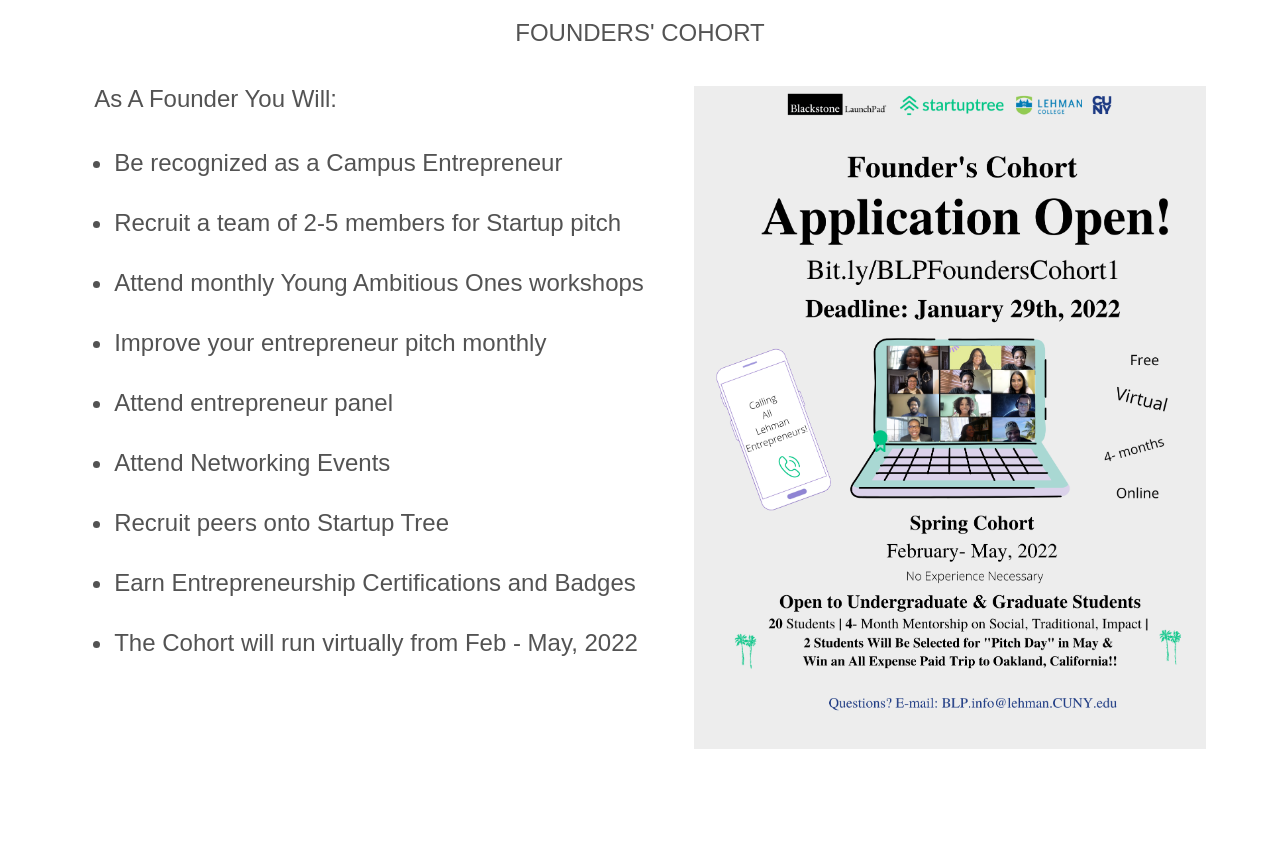
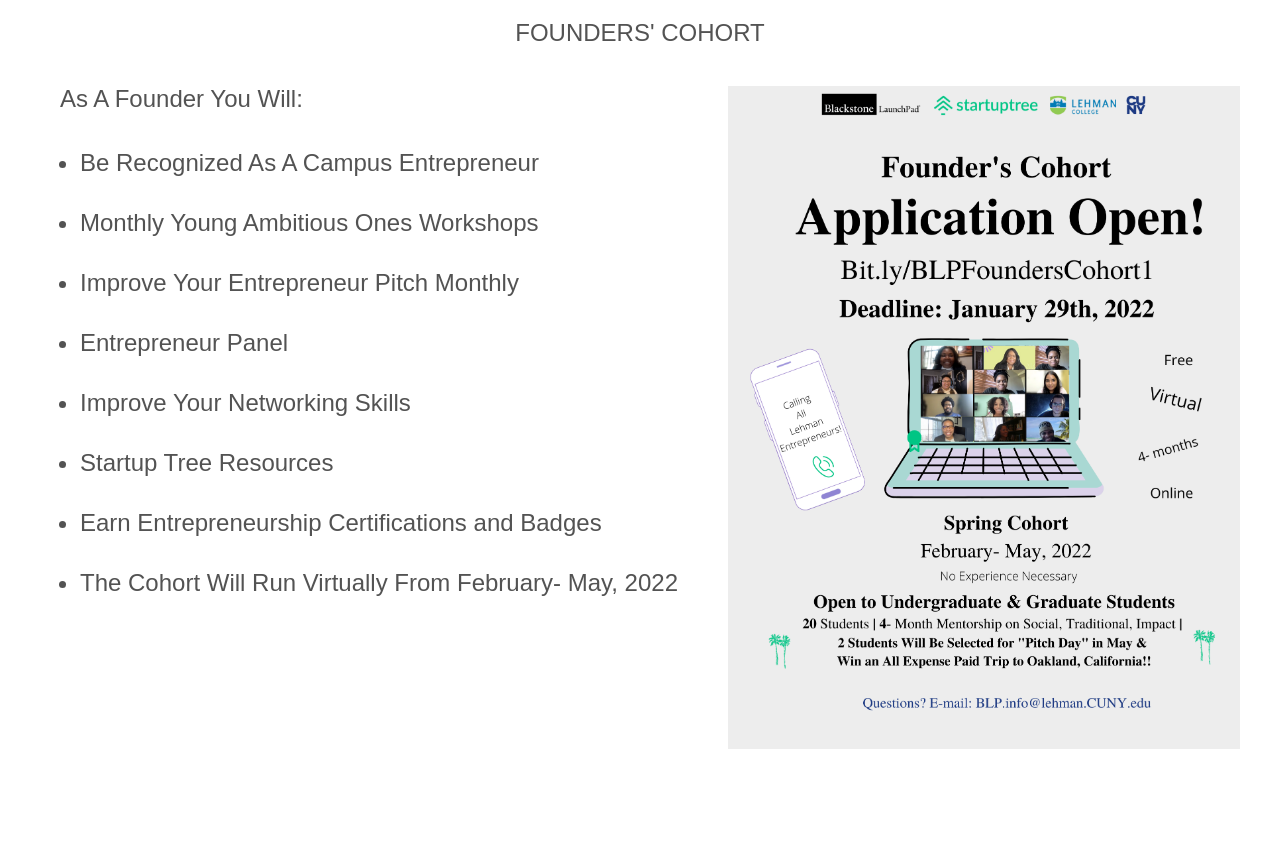
Before and after one commit to lehmancuny2x/BlackstoneLaunchPad, a plain HTML site: page index.html in a window 1280 px wide. Shown: the part 660-1506 px from the top of the page. Drawn offline with Linux system fonts and the light colour scheme; files whose address does not match are found by name; a web font is replaced by a local one.

Commit message:
changes bullets to benefits and capitalize them

```diff
--- a/index.html
+++ b/index.html
@@ -147,15 +147,15 @@
 
 
        <ul>
-          <li>Be recognized as a Campus Entrepreneur </li>
-          <li>Recruit a team of 2-5 members for Startup pitch</li>
-          <li>Attend monthly Young Ambitious Ones workshops</li>
-          <li>Improve your entrepreneur pitch monthly</li>
-          <li>Attend entrepreneur panel</li>
-          <li>Attend Networking Events</li>
-          <li>Recruit peers onto Startup Tree</li>
+          <li>Be Recognized As A Campus Entrepreneur </li>
+
+          <li>Monthly Young Ambitious Ones Workshops</li>
+          <li>Improve Your Entrepreneur Pitch Monthly</li>
+          <li>Entrepreneur Panel</li>
+          <li>Improve Your Networking Skills</li>
+          <li>Startup Tree Resources</li>
           <li>Earn Entrepreneurship Certifications and Badges</li>
-          <li>The Cohort will run virtually from Feb - May, 2022</li>
+          <li>The Cohort Will Run Virtually From February- May, 2022</li>
         </ul>
 
 
```
